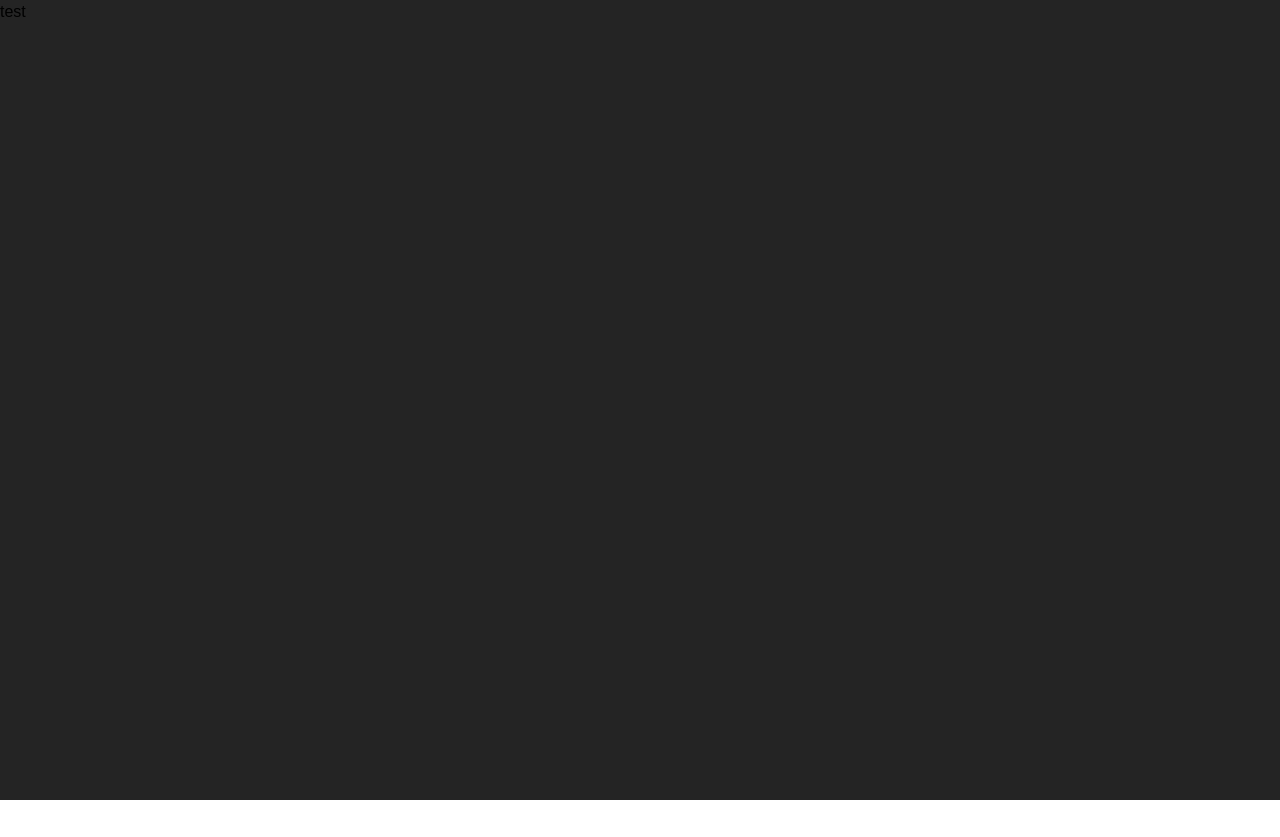
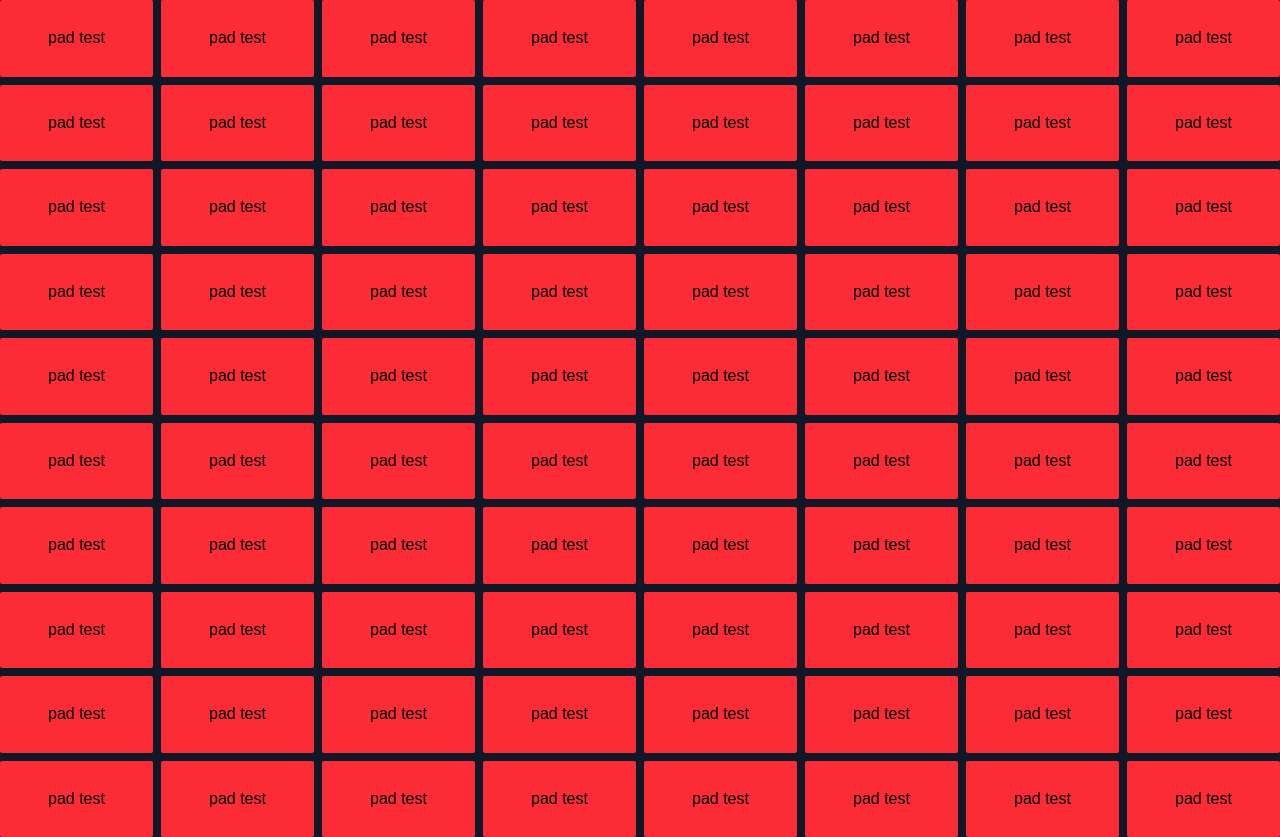
Before and after one commit to mite404/tr-08, a React (Vite) app: page / in a window 1280 px wide. Before the commit the page ends 800 px from the top, so only its background shows below. Built offline with nearby package versions, Linux system fonts and the light colour scheme.

Commit message:
getting through it (#3)
* getting through it

* Add grid with Pad component

```diff
--- a/src/App.tsx
+++ b/src/App.tsx
@@ -1,5 +1,6 @@
 import { useState } from "react";
 import "./App.css";
+import { Pad } from "./components/pad";
 
 const initialGrid = [
   [false, false, false, false, false, false, false, false], // track 0
@@ -12,23 +13,44 @@ const initialGrid = [
   [false, false, false, false, false, false, false, false], // track 7
   [false, false, false, false, false, false, false, false], // track 8
   [false, false, false, false, false, false, false, false], // track 9
-  [false, false, false, false, false, false, false, false], // track 10
 ];
 
-const track0 = { sound: "kick1.wav", color: "red" };
+const tracks = [
+  { name: "Kick 1", sound: "kick1.wav", color: "kick-pad" },
+  { name: "Kick 2", sound: "kick2.wav", color: "ring" },
+  { name: "Bass 1", sound: "kick2.wav", color: "chart-1" },
+  { name: "Bass 2", sound: "kick2.wav", color: "chart-2" },
+  { name: "Snare 1", sound: "kick2.wav", color: "chart-3" },
+  { name: "Snare 2", sound: "kick2.wav", color: "chart-4" },
+  { name: "Synth 1", sound: "kick2.wav", color: "chart-5" },
+  { name: "Synth 2", sound: "kick2.wav", color: "chart-1" },
+  { name: "HiHat 1", sound: "kick2.wav", color: "secondary" },
+  { name: "HiHat 2", sound: "kick2.wav", color: "secondary" },
+];
 
 function App() {
+  const [bpm, setBpm] = useState(130);
   const [grid, setGrid] = useState(initialGrid);
   const [currentStep, setCurrentStep] = useState(0);
 
+  function handleClick(rowIndex: number, colIndex: number) {
+    console.log(`Clicked: row ${rowIndex}, col ${colIndex}`);
+  }
+
   return (
-    <>
-      <div style={{ backgroundColor: "var(--background-color)", height: "100vh" }}>
-        <p>test</p>
-        <div>{}</div>
-      </div>
-    </>
+    <div className="min-h-screen bg-gray-900 items-center justify-center grid grid-cols-8 gap-2">
+      {initialGrid.map((track, rowIndex) => {
+        return track.map((_, colIndex) => {
+          return (
+            <Pad
+              color="bg-red-500"
+              isActive={true}
+              onClick={() => handleClick(rowIndex, colIndex)}
+            />
+          );
+        });
+      })}
+    </div>
   );
 }
-
 export default App;
--- a/src/components/pad.tsx
+++ b/src/components/pad.tsx
@@ -1,3 +1,18 @@
 import { react } from "react";
 
-export function Pad() {}
+type ButtonProps = {
+  color: string;
+  isActive: boolean;
+  onClick: () => void;
+};
+
+export function Pad({ color, isActive, onClick }: ButtonProps) {
+  return (
+    <button
+      className={`aspect-2/1 rounded-sm hover:opacity-80 cursor-pointer ${color} ${isActive ? "opacity-100" : "opacity-50"} height-[200px] width-[400px] [rounded-[10px] p-2`}
+      onClick={onClick}
+    >
+      pad test
+    </button>
+  );
+}
--- a/src/index.css
+++ b/src/index.css
@@ -1,4 +1,8 @@
 @import "tailwindcss";
+
+.kick-pad {
+  background-color: #9b2c2c;
+}
 
 :root {
   --background-color: #242424;
@@ -45,12 +49,17 @@
   --shadow-color: hsl(0 63% 18%);
   --shadow-2xs: 1px 1px 16px -2px hsl(0 63% 18% / 0.06);
   --shadow-xs: 1px 1px 16px -2px hsl(0 63% 18% / 0.06);
-  --shadow-sm: 1px 1px 16px -2px hsl(0 63% 18% / 0.12), 1px 1px 2px -3px hsl(0 63% 18% / 0.12);
-  --shadow: 1px 1px 16px -2px hsl(0 63% 18% / 0.12), 1px 1px 2px -3px hsl(0 63% 18% / 0.12);
-  --shadow-md: 1px 1px 16px -2px hsl(0 63% 18% / 0.12), 1px 2px 4px -3px hsl(0 63% 18% / 0.12);
-  --shadow-lg: 1px 1px 16px -2px hsl(0 63% 18% / 0.12), 1px 4px 6px -3px hsl(0 63% 18% / 0.12);
-  --shadow-xl: 1px 1px 16px -2px hsl(0 63% 18% / 0.12), 1px 8px 10px -3px hsl(0 63% 18% / 0.12);
-  --shadow-2xl: 1px 1px 16px -2px hsl(0 63% 18% / 0.30);
+  --shadow-sm:
+    1px 1px 16px -2px hsl(0 63% 18% / 0.12), 1px 1px 2px -3px hsl(0 63% 18% / 0.12);
+  --shadow:
+    1px 1px 16px -2px hsl(0 63% 18% / 0.12), 1px 1px 2px -3px hsl(0 63% 18% / 0.12);
+  --shadow-md:
+    1px 1px 16px -2px hsl(0 63% 18% / 0.12), 1px 2px 4px -3px hsl(0 63% 18% / 0.12);
+  --shadow-lg:
+    1px 1px 16px -2px hsl(0 63% 18% / 0.12), 1px 4px 6px -3px hsl(0 63% 18% / 0.12);
+  --shadow-xl:
+    1px 1px 16px -2px hsl(0 63% 18% / 0.12), 1px 8px 10px -3px hsl(0 63% 18% / 0.12);
+  --shadow-2xl: 1px 1px 16px -2px hsl(0 63% 18% / 0.3);
   --tracking-normal: 0em;
   --spacing: 0.25rem;
 }
@@ -100,12 +109,17 @@
   --shadow-color: hsl(0 63% 18%);
   --shadow-2xs: 1px 1px 16px -2px hsl(0 63% 18% / 0.06);
   --shadow-xs: 1px 1px 16px -2px hsl(0 63% 18% / 0.06);
-  --shadow-sm: 1px 1px 16px -2px hsl(0 63% 18% / 0.12), 1px 1px 2px -3px hsl(0 63% 18% / 0.12);
-  --shadow: 1px 1px 16px -2px hsl(0 63% 18% / 0.12), 1px 1px 2px -3px hsl(0 63% 18% / 0.12);
-  --shadow-md: 1px 1px 16px -2px hsl(0 63% 18% / 0.12), 1px 2px 4px -3px hsl(0 63% 18% / 0.12);
-  --shadow-lg: 1px 1px 16px -2px hsl(0 63% 18% / 0.12), 1px 4px 6px -3px hsl(0 63% 18% / 0.12);
-  --shadow-xl: 1px 1px 16px -2px hsl(0 63% 18% / 0.12), 1px 8px 10px -3px hsl(0 63% 18% / 0.12);
-  --shadow-2xl: 1px 1px 16px -2px hsl(0 63% 18% / 0.30);
+  --shadow-sm:
+    1px 1px 16px -2px hsl(0 63% 18% / 0.12), 1px 1px 2px -3px hsl(0 63% 18% / 0.12);
+  --shadow:
+    1px 1px 16px -2px hsl(0 63% 18% / 0.12), 1px 1px 2px -3px hsl(0 63% 18% / 0.12);
+  --shadow-md:
+    1px 1px 16px -2px hsl(0 63% 18% / 0.12), 1px 2px 4px -3px hsl(0 63% 18% / 0.12);
+  --shadow-lg:
+    1px 1px 16px -2px hsl(0 63% 18% / 0.12), 1px 4px 6px -3px hsl(0 63% 18% / 0.12);
+  --shadow-xl:
+    1px 1px 16px -2px hsl(0 63% 18% / 0.12), 1px 8px 10px -3px hsl(0 63% 18% / 0.12);
+  --shadow-2xl: 1px 1px 16px -2px hsl(0 63% 18% / 0.3);
 }
 
 @theme inline {
--- a/src/sequencer.ts
+++ b/src/sequencer.ts
@@ -1,3 +1,5 @@
+const bpm = 0;
+
 function togglePad(grid, row, col) {
   //
 }
@@ -9,3 +11,7 @@ function advancePlayhead(currentStep) {
 function playSound(grid, row, currentStep) {
   //
 }
+
+function changeBpm(bpm) {
+  //
+}
```
